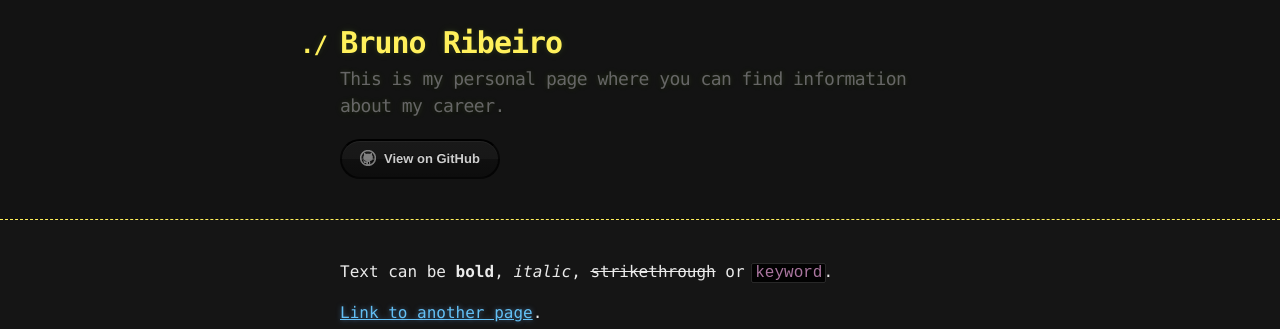
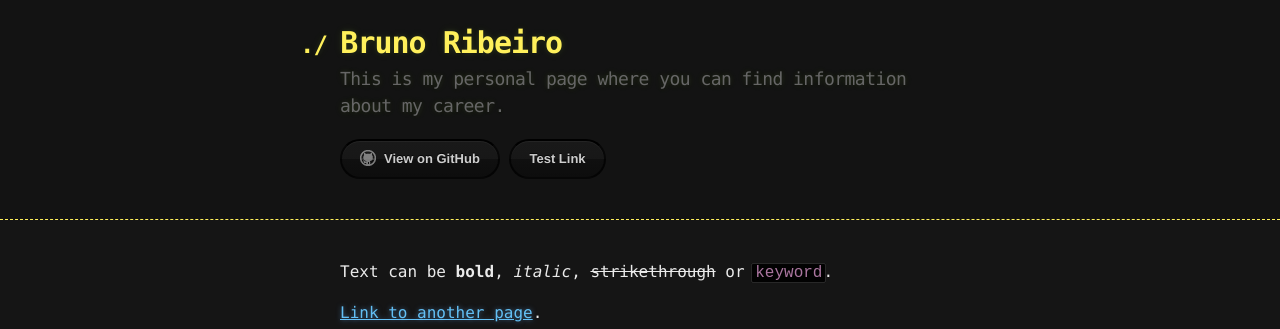
Before and after one commit to AfonsoV/AfonsoV.github.io, a Jekyll site: the page built from index.md, in a window 1280 px wide and 900 px high. Shown: the top 329 px of the window. Built offline with Jekyll 4.4.1, drawn with Linux system fonts in a browser that asks for light colours.

Commit message:
Test new header link

```diff
--- a/_layouts/default.html
+++ b/_layouts/default.html
@@ -22,6 +22,8 @@
             <a href="{{ site.github.tar_url }}" class="btn">Download as .tar.gz</a>
           {% endif %}
           <a href="{{ site.github.repository_url }}" class="btn btn-github"><span class="icon"></span>View on GitHub</a>
+          <a href="another-page-md" class="btn">Test Link</a>
+
         </section>
       </div>
     </header>
```
